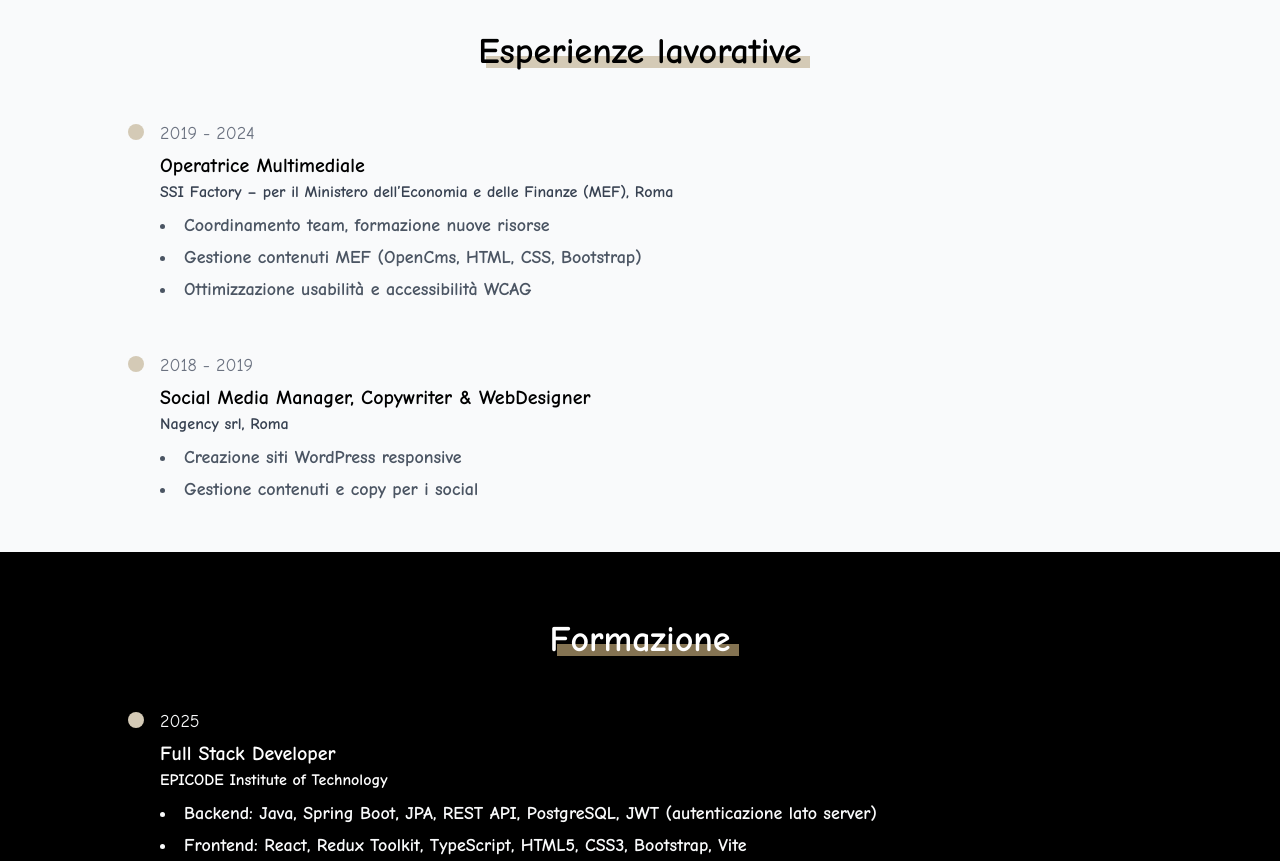
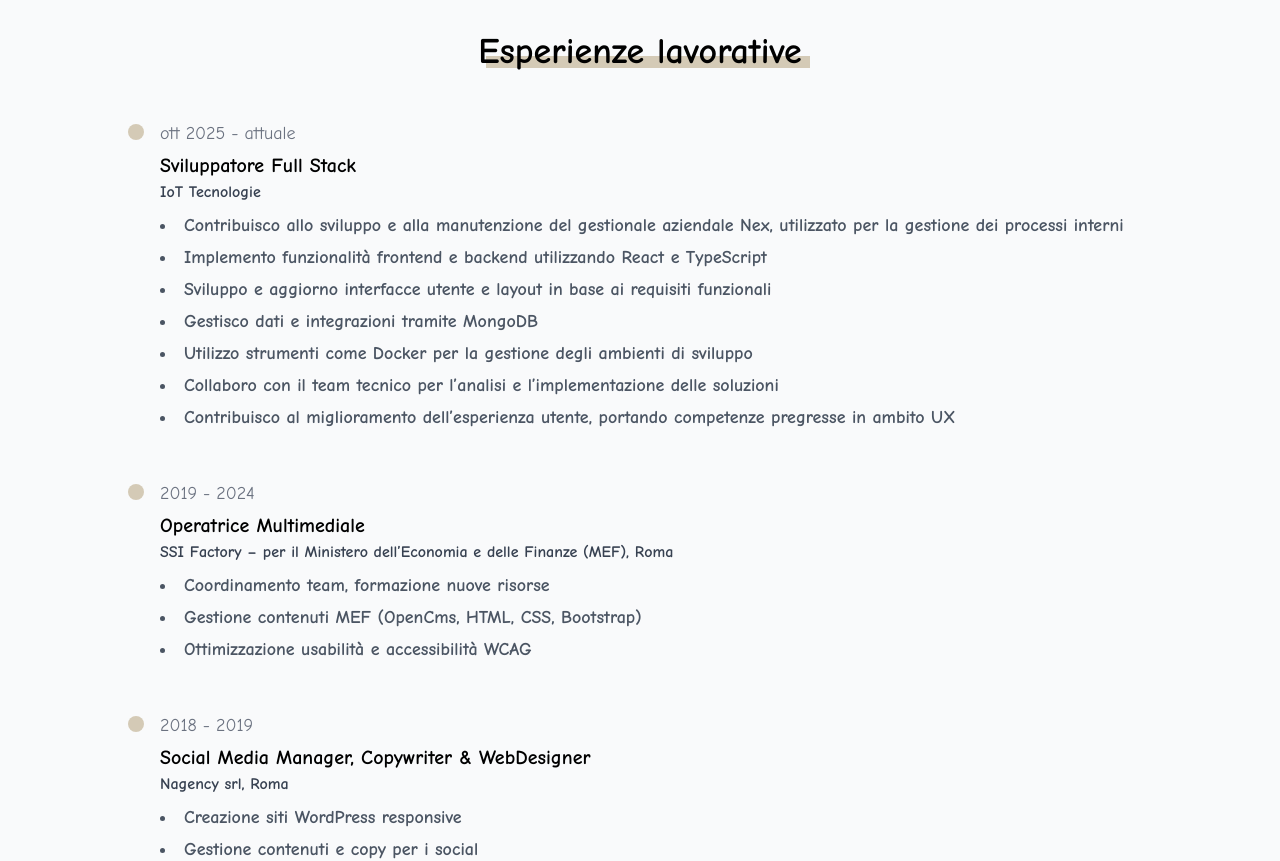
Before and after one commit to giulia-r01/giulia-rizzo_portfolio, a React (Vite) app: page /about in a window 1280 px wide. Shown: the part 660-1521 px from the top of the page. Built offline with nearby package versions, Linux system fonts and the light colour scheme.

Commit message:
Add Full Stack Developer experience to WorkExperience
Added a new work experience entry for a Full Stack Developer role at IoT Tecnologie.

```diff
--- a/src/components/aboutComponents/WorkExperience.jsx
+++ b/src/components/aboutComponents/WorkExperience.jsx
@@ -1,5 +1,20 @@
 const WorkExperience = () => {
   const experiences = [
+    {
+      title: "Sviluppatore Full Stack",
+      company:
+        "IoT Tecnologie",
+      period: "ott 2025 - attuale",
+      activities: [
+        "Contribuisco allo sviluppo e alla manutenzione del gestionale aziendale Nex, utilizzato per la gestione dei processi interni",
+"Implemento funzionalità frontend e backend utilizzando React e TypeScript",
+"Sviluppo e aggiorno interfacce utente e layout in base ai requisiti funzionali",
+"Gestisco dati e integrazioni tramite MongoDB",
+"Utilizzo strumenti come Docker per la gestione degli ambienti di sviluppo",
+"Collaboro con il team tecnico per l’analisi e l’implementazione delle soluzioni",
+"Contribuisco al miglioramento dell’esperienza utente, portando competenze pregresse in ambito UX",
+      ],
+    },
     {
       title: "Operatrice Multimediale",
       company:
```
